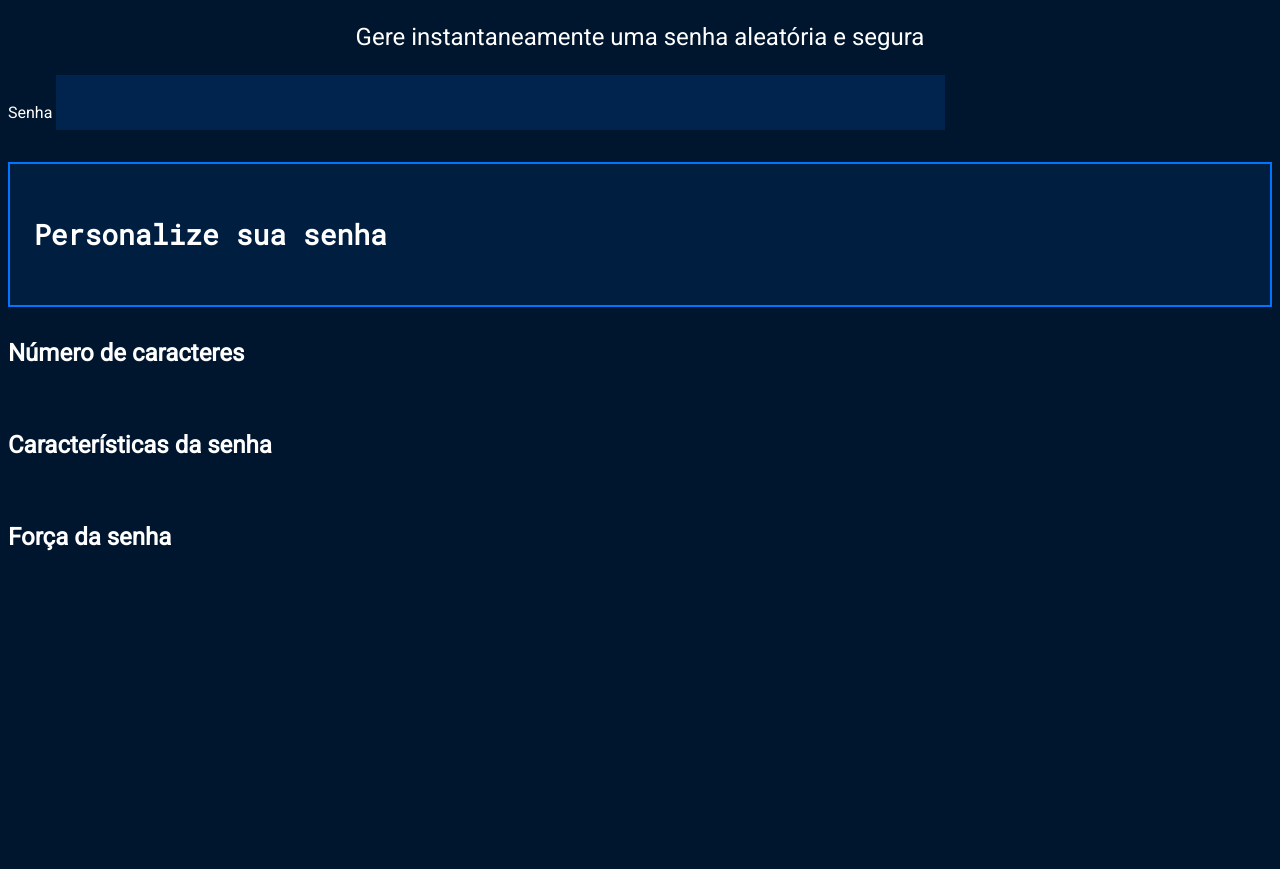
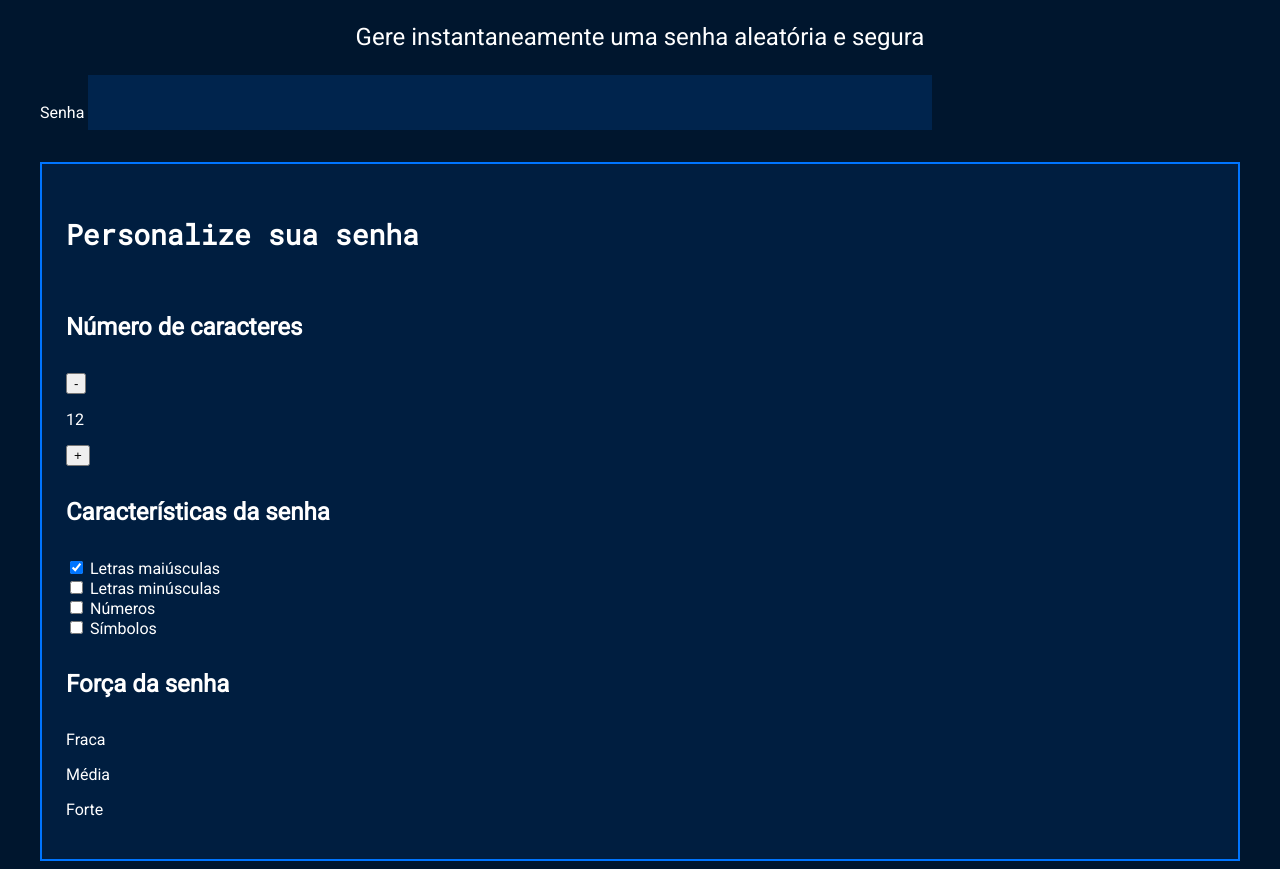
Before and after one commit to melissalopesbueno/Gerador-Senha, a plain HTML site: page index.html in a window 1280 px wide. Shown: the part 100-969 px from the top of the page. Before the commit the page ends 800 px from the top, so only its background shows below. Drawn offline with Linux system fonts and the light colour scheme.

Commit message:
Update index.html

```diff
--- a/index.html
+++ b/index.html
@@ -1,5 +1,6 @@
 <!DOCTYPE html>
 <html lang="pt-br">
+
 <head>
     <meta charset="UTF-8">
     <meta name="viewport" content="width=device-width, initial-scale=1.0">
@@ -7,8 +8,8 @@
     <link rel="stylesheet" href="style.css">
 </head>
 
-    <!-- Código omitido -->
 <body>
+    <section class="conteudo">
         <div class="conteudo-titulo">
             <img src="unlock.svg" alt="cadeado fechado">
             <h2 class="titulo-principal">Gerador de senhas</h2>
@@ -16,25 +17,52 @@
         </div>
         <div class="conteudo-senha">
             <label for="senha">Senha</label>
-            <input name="senha" type="text" id="campo-senha"/>
+            <input name="senha" type="text" id="campo-senha" readonly>
         </div>
         <div class="parametro">
             <h3 class="parametro-titulo">Personalize sua senha</h3>
             <div class="parametro-coluna__senha">
-
-      </div>
- </div>
- <div class="parametro-coluna__senha">
                 <div class="parametro-senha">
                     <h4 class="parametro-senha__titulo">Número de caracteres</h4>
+                    <div class="parametro-senha-botoes">
+                        <button class="parametro-senha__botao">-</button>
+                        <p class="parametro-senha__texto">12</p>
+                        <button class="parametro-senha__botao">+</button>
+                    </div>
                 </div>
                 <div class="parametro-senha">
                     <h4 class="parametro-senha__titulo">Características da senha</h4>
+                    <div class="parametro-senha-checkbox">
+                        <input name="maiusculo" type="checkbox" class="checkbox" checked>
+                        <label for="maiusculo">Letras maiúsculas</label>
+                    </div>
+                    <div class="parametro-senha-checkbox">
+                        <input name="minusculo" type="checkbox" class="checkbox">
+                        <label for="minusculo">Letras minúsculas</label>
+                    </div>
+                    <div class="parametro-senha-checkbox">
+                        <input name="numero" type="checkbox" class="checkbox">
+                        <label for="numero">Números</label>
+                    </div>
+                    <div class="parametro-senha-checkbox">
+                        <input name="simbolo" type="checkbox" class="checkbox">
+                        <label for="simbolo">Símbolos</label>
+                    </div>
                 </div>
                 <div class="parametro-senha">
                     <h4 class="parametro-senha__titulo">Força da senha</h4>
+                    <div class="barra"></div>
+                    <div class="forca fraca"></div>
+                    <div class="parametro-senha-textos">
+                        <p>Fraca</p>
+                        <p>Média</p>
+                        <p>Forte</p>
+                    </div>
+                    <p class="entropia"></p>
                 </div>
             </div>
-
+        </div>
+    </section>
+    <script src="main.js"></script>
 </body>
 </html>
```
Lines whose indentation alone changed are shown as unchanged.
